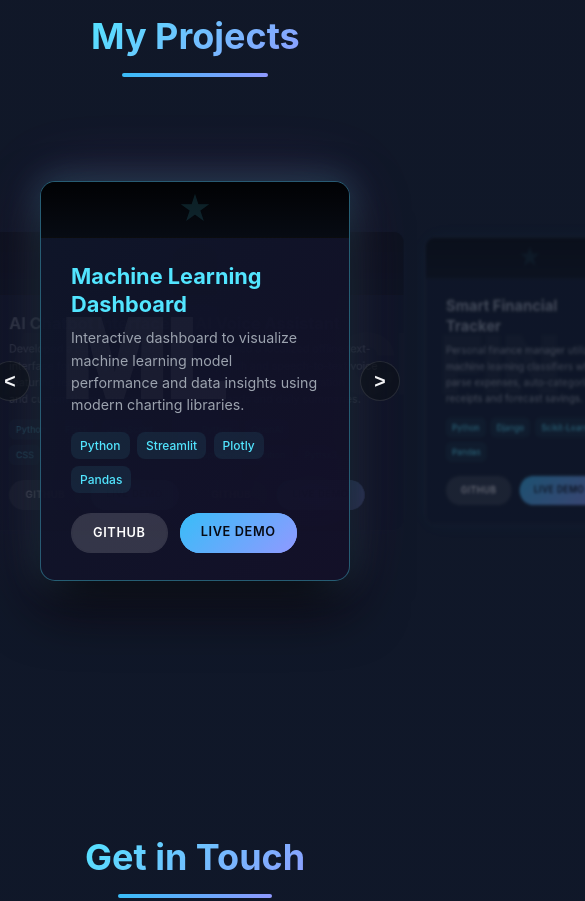
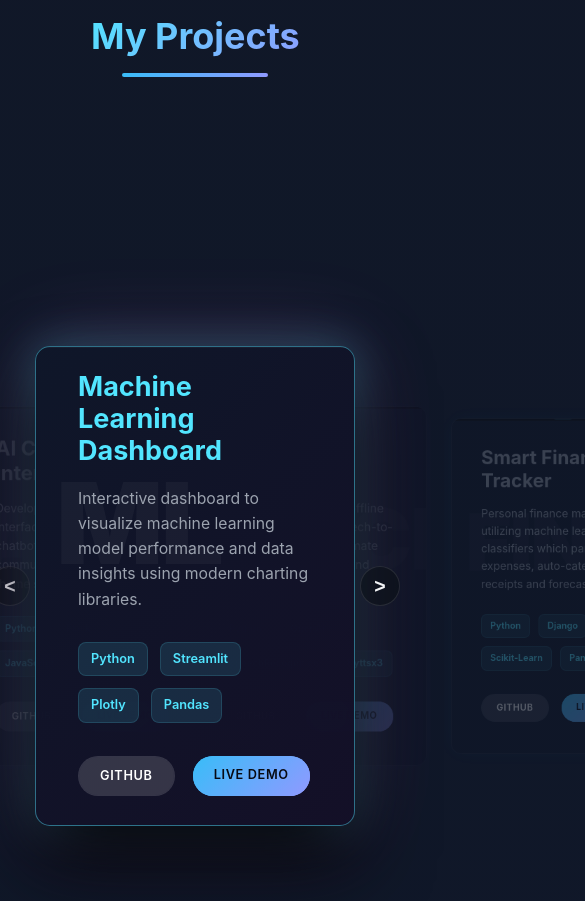
Before and after one commit to ajay46639/AI-Created-Portfolio-V2, a plain HTML site: page index.html in a window 390 px wide. Shown: the part 4160-5061 px from the top of the page, 585 px wide, since content can reach past the window. Drawn offline with nearby package versions, Linux system fonts and the light colour scheme; animation ran at ten frames a second.

Commit message:
feat(carousel): cinematic visual overhaul and responsive drag update
- Updated center card dimensions to be taller and more dominant (650px height)
- Refined side card hierarchy with reduced opacity and increased translation
- Improved drag responsiveness by reducing threshold to 35px
- Updated glassmorphism styles and internal card spacing for premium feel
- Optimized carousel container and controls for wider cinematic layout

```diff
--- a/style.css
+++ b/style.css
@@ -1038,16 +1038,15 @@ body.nav-open .hamburger-menu .bar:nth-child(3) {
     align-items: center;
     justify-content: center;
     width: 100%;
-    min-height: 520px;
-    margin: 2.5rem 0;
-    perspective: 1200px;
+    min-height: 900px;
+    margin: 4rem 0;
+    perspective: 2000px;
 }
 
 .projects-carousel {
     position: relative;
-    width: 100%;
-    max-width: 1180px;  /* Polished larger desktop width */
-    height: 540px;      /* Polished larger desktop height */
+    width: min(1600px, 96%);
+    height: 750px;
     display: flex;
     align-items: center;
     justify-content: center;
@@ -1056,13 +1055,13 @@ body.nav-open .hamburger-menu .bar:nth-child(3) {
 /* Sizable Cards (Middle active matching contact bento box width, side cards scaled & partially hidden) */
 .project-slide {
     position: absolute;
-    width: 550px;  /* Polished larger desktop width matching the contact forms */
-    height: 500px; /* Polished larger desktop height for excellent balance */
+    width: 450px;
+    height: 650px;
     background: rgba(15, 23, 42, 0.78);
     backdrop-filter: blur(18px);
     border: 1px solid rgba(255, 255, 255, 0.08);
     border-radius: var(--border-radius-lg);
-    transition: transform 0.75s cubic-bezier(0.25, 1, 0.5, 1), opacity 0.75s ease, filter 0.75s ease;
+    transition: transform 0.7s cubic-bezier(0.22, 1, 0.36, 1), opacity 0.5s ease, filter 0.5s ease;
     display: flex;
     flex-direction: column;
     justify-content: space-between;
@@ -1082,37 +1081,35 @@ body.nav-open .hamburger-menu .bar:nth-child(3) {
 
 /* 3D Stack effects - Side cards are smaller, shifted, and partially transparent */
 .project-slide.left-behind {
-    transform: translateX(-54%) scale(0.82) translateZ(0) rotateY(12deg);
-    opacity: 0.6;
+    transform: translateX(-68%) scale(0.82) translateZ(0);
+    opacity: 0.5;
     filter: blur(1px);
-    z-index: 3;
-    pointer-events: auto; /* Clickable to navigate to center */
+    z-index: 5;
+    pointer-events: auto;
     cursor: pointer;
-    border: 1px solid rgba(255, 255, 255, 0.05);
 }
 
 .project-slide.active-center {
-    transform: translateX(0) scale(1.0) translateZ(100px) rotateY(0);
+    transform: translateX(0) scale(1.0) translateZ(120px);
     opacity: 1;
     filter: none;
+    z-index: 10;
+    pointer-events: auto;
+    cursor: grab;
+    border: 1px solid rgba(82, 229, 255, 0.45);
+    box-shadow: 0 35px 75px rgba(0, 0, 0, 0.9),
+                0 0 45px rgba(82, 229, 255, 0.3),
+                0 0 90px rgba(255, 115, 240, 0.2);
+    background: linear-gradient(135deg, rgba(15, 23, 42, 0.98) 0%, rgba(20, 16, 40, 0.98) 100%);
+}
+
+.project-slide.right-behind {
+    transform: translateX(68%) scale(0.82) translateZ(0);
+    opacity: 0.5;
+    filter: blur(1px);
     z-index: 5;
     pointer-events: auto;
-    cursor: grab;
-    border: 1px solid rgba(82, 229, 255, 0.35);
-    box-shadow: 0 25px 55px rgba(0, 0, 0, 0.85),
-                0 0 35px rgba(82, 229, 255, 0.25),
-                0 0 70px rgba(255, 115, 240, 0.15);
-    background: linear-gradient(135deg, rgba(15, 23, 42, 0.95) 0%, rgba(20, 16, 40, 0.95) 100%);
-}
-
-.project-slide.right-behind {
-    transform: translateX(54%) scale(0.82) translateZ(0) rotateY(-12deg);
-    opacity: 0.6;
-    filter: blur(1px);
-    z-index: 3;
-    pointer-events: auto; /* Clickable to navigate to center */
     cursor: pointer;
-    border: 1px solid rgba(255, 255, 255, 0.05);
 }
 
 /* Guard inactive slides from having clickable inner interactive links */
@@ -1122,17 +1119,17 @@ body.nav-open .hamburger-menu .bar:nth-child(3) {
 }
 
 .project-slide.disappeared-left {
-    transform: translateX(-108%) scale(0.72) translateZ(-100px) rotateY(20deg);
-    opacity: 0.35;
-    filter: blur(2px);
+    transform: translateX(-115%) scale(0.7) translateZ(-100px);
+    opacity: 0.3;
+    filter: blur(1px);
     pointer-events: none;
     z-index: 2;
 }
 
 .project-slide.disappeared-right {
-    transform: translateX(108%) scale(0.72) translateZ(-100px) rotateY(-20deg);
-    opacity: 0.35;
-    filter: blur(2px);
+    transform: translateX(115%) scale(0.7) translateZ(-100px);
+    opacity: 0.3;
+    filter: blur(1px);
     pointer-events: none;
     z-index: 2;
 }
@@ -1167,7 +1164,7 @@ body.nav-open .hamburger-menu .bar:nth-child(3) {
 /* Polished Dark Sleek Top Card Cover image element (non-interactive zone) */
 .project-card-image-area {
     width: 100%;
-    height: 160px;
+    height: 220px;
     background: linear-gradient(180deg, #010204 0%, #070b13 100%);
     border-bottom: 1px solid rgba(255, 255, 255, 0.04);
     position: relative;
@@ -1181,9 +1178,9 @@ body.nav-open .hamburger-menu .bar:nth-child(3) {
 
 .project-card-image-area::after {
     content: '★';
-    font-size: 2.2rem;
+    font-size: 3.5rem;
     color: var(--color-primary);
-    opacity: 0.12;
+    opacity: 0.15;
     filter: blur(0.5px);
 }
 
@@ -1191,18 +1188,19 @@ body.nav-open .hamburger-menu .bar:nth-child(3) {
     position: relative;
     z-index: 2;
     height: 100%;
-    padding: 1.6rem 2rem 1.8rem 2rem;
+    padding: 2.5rem 2.8rem 3rem 2.8rem;
     display: flex;
     flex-direction: column;
-    justify-content: flex-end; /* Shift and align text content to the bottom as requested */
+    justify-content: center; /* Center vertically in the large card */
     flex-grow: 1;
 }
 
 .project-card-content h3 {
-    font-size: 1.45rem;
-    margin-bottom: 0.6rem;
+    font-size: 1.8rem;
+    margin-bottom: 1.2rem;
     color: var(--color-primary);
-    line-height: 1.3;
+    line-height: 1.2;
+    font-weight: 700;
 }
 
 /* Fade on inactive cards text */
@@ -1211,31 +1209,33 @@ body.nav-open .hamburger-menu .bar:nth-child(3) {
 }
 
 .project-description {
-    font-size: 0.95rem;
+    font-size: 1.05rem;
     color: var(--color-text-muted);
-    margin-bottom: 1.1rem;
-    line-height: 1.55;
+    margin-bottom: 2rem;
+    line-height: 1.6;
 }
 
 .project-tech-stack {
     display: flex;
     flex-wrap: wrap;
-    gap: 0.5rem;
-    margin-bottom: 1.3rem;
+    gap: 0.8rem;
+    margin-bottom: 2.2rem;
 }
 
 .project-tech-stack span {
-    background: rgba(82, 229, 255, 0.08);
+    background: rgba(82, 229, 255, 0.12);
     color: var(--color-primary);
-    padding: 0.25rem 0.6rem;
+    padding: 0.4rem 0.8rem;
     border-radius: var(--border-radius-sm);
-    font-size: 0.8rem;
-    font-weight: 500;
+    font-size: 0.85rem;
+    font-weight: 600;
+    border: 1px solid rgba(82, 229, 255, 0.15);
 }
 
 .project-links {
     display: flex;
-    gap: 0.8rem;
+    gap: 1.2rem;
+    margin-top: auto; /* Push links to bottom of content area */
 }
 
 .project-links a {
@@ -1296,16 +1296,16 @@ body.nav-open .hamburger-menu .bar:nth-child(3) {
 }
 
 .prev-control {
-    left: calc(50% - 530px);
+    left: calc(50% - 700px);
 }
 
 .next-control {
-    right: calc(50% - 530px);
-}
-
-@media (max-width: 1100px) {
-    .prev-control { left: 0px; }
-    .next-control { right: 0px; }
+    right: calc(50% - 700px);
+}
+
+@media (max-width: 1450px) {
+    .prev-control { left: 20px; }
+    .next-control { right: 20px; }
 }
 
 .section-subtitle {
@@ -1682,17 +1682,19 @@ body.nav-open .hamburger-menu .bar:nth-child(3) {
     .next-control { right: -10px; }
 
     .projects-carousel {
-        height: 490px;
+        height: 600px;
     }
     .project-slide {
-        width: 430px;
-        height: 450px;
+        width: 380px;
+        height: 540px;
     }
     .project-slide.left-behind {
-        transform: translateX(-38%) scale(0.78) translateZ(-110px);
+        transform: translateX(-45%) scale(0.8) translateZ(-100px);
+        opacity: 0.3;
     }
     .project-slide.right-behind {
-        transform: translateX(38%) scale(0.78) translateZ(-110px);
+        transform: translateX(45%) scale(0.8) translateZ(-100px);
+        opacity: 0.3;
     }
 }
 
@@ -1733,22 +1735,22 @@ body.nav-open .hamburger-menu .bar:nth-child(3) {
     }
 
     .projects-carousel {
-        height: 440px;
+        height: 520px;
     }
     .project-slide {
-        width: 310px;
-        height: 400px;
+        width: 320px;
+        height: 480px;
         padding: 0;
     }
 
     .project-slide.left-behind {
-        transform: translateX(-30%) scale(0.75) translateZ(-80px);
-        opacity: 0.22;
+        transform: translateX(-35%) scale(0.75) translateZ(-80px);
+        opacity: 0.2;
     }
 
     .project-slide.right-behind {
-        transform: translateX(30%) scale(0.75) translateZ(-80px);
-        opacity: 0.22;
+        transform: translateX(35%) scale(0.75) translateZ(-80px);
+        opacity: 0.2;
     }
 }
 
```
Also changed, not shown: images/logo.png, script.js.
